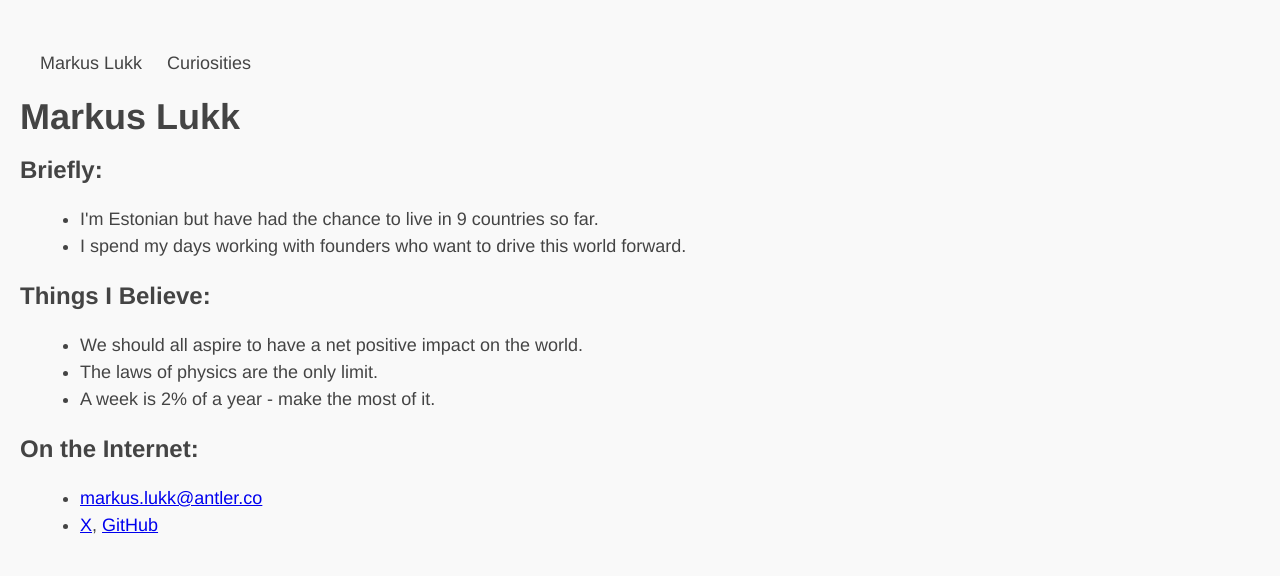
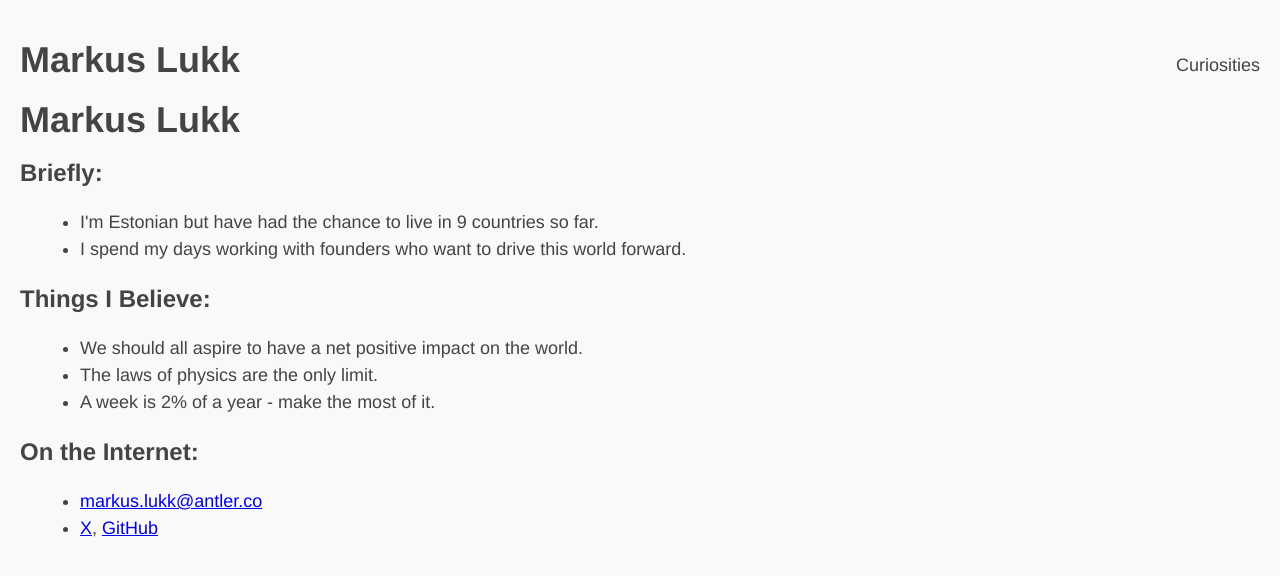
Before and after one commit to markuslukk/markuslukk.github.io, a Jekyll site: the page built from index.html, in a window 1280 px wide. Shown: the top 576 px of the page. Built offline with Jekyll 4.4.1, drawn with Linux system fonts in a browser that asks for light colours.

Commit message:
Update default.html

```diff
--- a/_layouts/default.html
+++ b/_layouts/default.html
@@ -8,8 +8,8 @@
 </head>
 <body>
     <header>
+        <h1><a href="index.html" style="text-decoration: none; color: inherit;">Markus Lukk</a></h1>
         <nav>
-            <a href="index.html">Markus Lukk</a>
             <a href="curiosities.html">Curiosities</a>
         </nav>
     </header>
```
